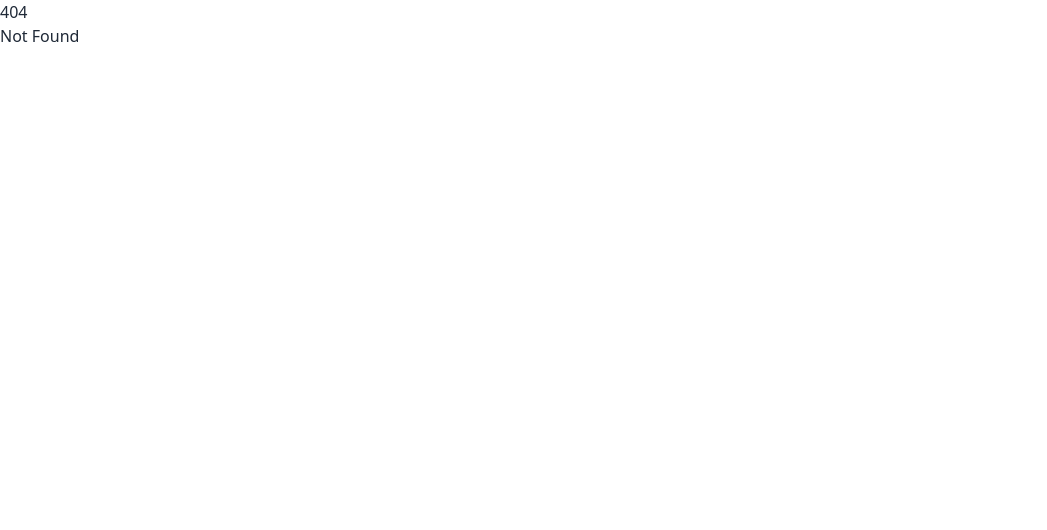
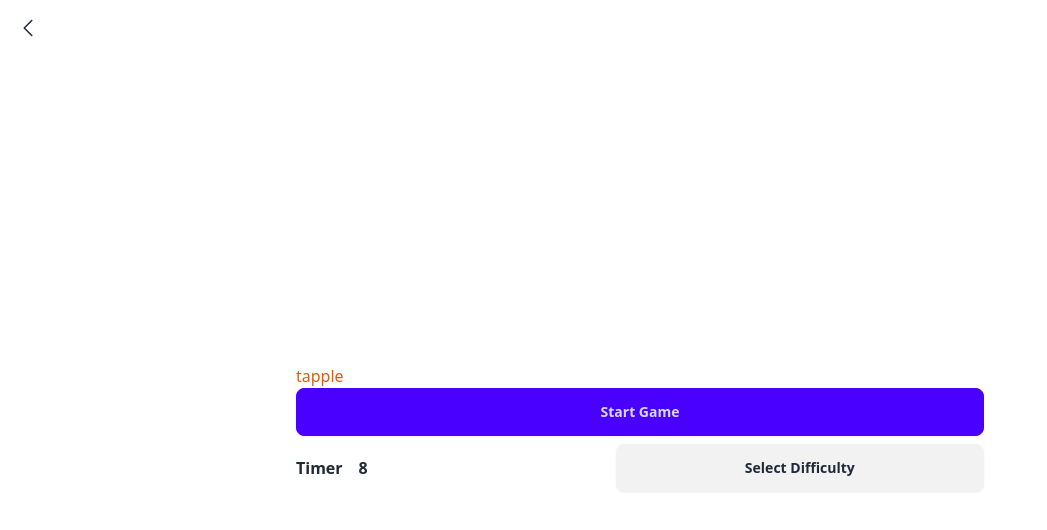
Before and after one commit to CG-U/TappleGame, a SvelteKit app: page /play/pass-and-play in a window 1280 px wide. Before the commit this address had no page. Shown: the top 530 px of the page, without its empty margins (0-1047 px from the left). Built offline with nearby package versions, Linux system fonts and the light colour scheme.

Commit message:
feat: Refactor Pass and Play feature and update layout styles

```diff
--- a/src/routes/+layout.svelte
+++ b/src/routes/+layout.svelte
@@ -3,6 +3,6 @@
 	let { children } = $props();
 </script>
 
-<div class="bg-base text-base-content h-screen w-screen">
+<div class="bg-base box-border h-screen w-screen text-base-content">
 	{@render children()}
 </div>
--- a/src/routes/+page.svelte
+++ b/src/routes/+page.svelte
@@ -1,8 +1,49 @@
+<script lang="ts">
+	let modal: HTMLDialogElement | null = null;
+
+	function openModal() {
+		if (modal) {
+			modal.showModal();
+		}
+	}
+</script>
+
 <div class=" flex h-full w-full flex-col items-center justify-center space-y-8">
 	<h1 class="text-9xl">Tapple</h1>
 	<section aria-label="mode section" class="flex flex-col space-y-2">
-		<a class="btn text-primary border-primary" href="/pass-and-play">Pass and Play</a>
-		<a class="btn text-primary border-primary" href="/lobby-mode">Lobby Mode</a>
+		<a class="btn border-primary text-primary" href="/play/pass-and-play">Pass and Play</a>
+		<!-- <a class="btn border-primary text-primary" href="/play/lobby-mode">Lobby Mode</a> -->
+
+		<button class="btn" onclick={openModal}>How to Play</button>
+		<dialog bind:this={modal} class="modal">
+			<div class="modal-box flex flex-col space-y-4">
+				<h3 class="text-lg font-bold">Game Mechanics</h3>
+				<div class="space-y-4">
+					<p>At the start of the game, a category will be provided to the group.</p>
+					<p>
+						The goal is for each player to provide a <span class="font-bold">word</span> that fits within
+						the category.
+					</p>
+					<p>The word's first letter must be one of the remaining available letters.</p>
+					<p>
+						After providing a word, the player must tap on the letter matching the first letter of
+						their word.
+					</p>
+					<p>All tasks must be completed before the timer runs out.</p>
+					<p>If successful, the timer resets, and the turn passes to the next player.</p>
+					<p>
+						If the timer expires, the player who failed to provide a word or provided an invalid
+						word faces consequences.
+					</p>
+				</div>
+
+				<div class="modal-action">
+					<form method="dialog">
+						<button class="btn">Close</button>
+					</form>
+				</div>
+			</div>
+		</dialog>
 	</section>
 	<!-- <button class="rouned">Pass and play</button> -->
 
--- /dev/null
+++ b/src/routes/play/+layout.svelte
@@ -0,0 +1,23 @@
+<script lang="ts">
+	let { children } = $props();
+</script>
+
+<div class="flex h-full flex-col">
+	<a href="/" aria-label="go back to main menu">
+		<!-- chevron_left -->
+		<svg
+			xmlns="http://www.w3.org/2000/svg"
+			fill="none"
+			viewBox="0 0 24 24"
+			stroke-width="1.5"
+			stroke="currentColor"
+			class="m-4 size-6"
+		>
+			<path stroke-linecap="round" stroke-linejoin="round" d="M15.75 19.5 8.25 12l7.5-7.5" />
+		</svg></a
+	>
+
+	<div class="flex-1">
+		{@render children()}
+	</div>
+</div>
--- a/src/routes/pass-and-play/+page.server.ts
+++ b/src/routes/play/pass-and-play/+page.server.ts
@@ -1,5 +1,5 @@
 export const load = () => {
-	const categories = ['country'];
+	const categories = ['country', 'food'];
 	const letters = [
 		'A',
 		'B',
@@ -30,7 +30,7 @@ export const load = () => {
 	];
 
 	return {
-		category: categories[Math.floor(Math.random() * categories.length)],
-		letters: letters
+		categories,
+		letters
 	};
 };
--- a/src/routes/pass-and-play/+page.svelte
+++ b/src/routes/play/pass-and-play/+page.svelte
@@ -5,7 +5,7 @@
 	let usedLetters: string[] = [];
 	export let data;
 
-	let { letters, category } = data;
+	let { letters, categories } = data;
 	function shuffle(array: string[]) {
 		let currentIndex = array.length;
 
@@ -25,7 +25,6 @@
 	let difficulty = 'Select Difficulty';
 	let showCategory = false;
 	let reset = false;
-	let openSettings = false;
 
 	let timer = 8;
 	let seconds: number = timer;
@@ -45,8 +44,25 @@
 		}, 1000);
 	};
 
+	let introduceCategoryInterval: any;
+	let introduceCategory = false;
+	const startCategoryCountdown = () => {
+		introduceCategoryInterval = setInterval(() => {
+			introduceCategory = false;
+			startCountdown();
+
+			return clearInterval(introduceCategoryInterval);
+		}, 4000);
+	};
+
+	let category: string;
+	const getRandomCategory = () => {
+		return categories[Math.floor(Math.random() * categories.length)];
+	};
 	$: if (showCategory) {
-		startCountdown();
+		introduceCategory = true;
+		category = getRandomCategory();
+		startCategoryCountdown();
 	}
 
 	$: if (seconds === 0) {
@@ -55,6 +71,7 @@
 
 	onDestroy(() => {
 		clearInterval(interval);
+		clearInterval(introduceCategoryInterval);
 	});
 </script>
 
@@ -69,7 +86,10 @@
 				<button
 					onclick={() => {
 						showCategory = true;
-						letters = shuffle(letters);
+						letters =
+							difficulty === 'Normal' || difficulty === 'Select Difficulty'
+								? letters.sort()
+								: shuffle(letters);
 						reset = false;
 						resetClock();
 					}}
@@ -80,7 +100,7 @@
 					<label class="flex items-center font-bold">
 						Timer
 						<input
-							class="w-full rounded-lg px-2 py-3"
+							class="ml-2 w-full rounded-lg px-2 py-3"
 							type="number"
 							name="timer"
 							bind:value={timer}
@@ -125,20 +145,23 @@
 					</div>
 				</div>
 			</div>
+		{:else if introduceCategory}
+			<p>This round's category is: <span class="animate-fade-in">{category}</span></p>
 		{:else}
 			<div class="flex justify-between">
 				<div class="flex items-center text-8xl">
 					<p in:fade>{category}</p>
 				</div>
 				<p class="text-8xl">{seconds}</p>
+				<p>{usedLetters.at(-1)}</p>
 			</div>
 		{/if}
 	</div>
 
 	<div class={`${showCategory ? 'grid' : 'hidden'} grid-cols-12 gap-3`} in:fade>
-		{#each letters as letter}
+		{#each letters as letter, index}
 			<button
-				class={`${!usedLetters.includes(letter) ? 'btn' : 'btn btn-disabled'}`}
+				class={`${!usedLetters.includes(letter) ? 'btn' : 'animate-spin-out btn btn-disabled'} ${difficulty === 'I Cant Read' ? `animate-slow-spin` : ''}`}
 				onclick={() => {
 					if (seconds !== 0) {
 						usedLetters = [...usedLetters, letter];
@@ -161,3 +184,44 @@
 		>
 	{/if}
 </div>
+
+<style>
+	@keyframes spin {
+		to {
+			transform: rotate(360deg);
+		}
+	}
+	.animate-slow-spin {
+		animation: spin 5s linear infinite;
+	}
+
+	@keyframes spin-out {
+		25% {
+			transform: translateY(-10px);
+		}
+		to {
+			opacity: 0;
+			font-size: xx-small;
+			visibility: hidden;
+			transform: rotate(360deg) translateY(40px);
+		}
+	}
+	.animate-spin-out {
+		animation: spin-out 1s linear forwards;
+	}
+
+	@keyframes fade-in {
+		from {
+			opacity: 0;
+		}
+		50% {
+			opacity: 0;
+		}
+		to {
+			opacity: 100;
+		}
+	}
+	.animate-fade-in {
+		animation: fade-in 2s linear forwards;
+	}
+</style>
```
